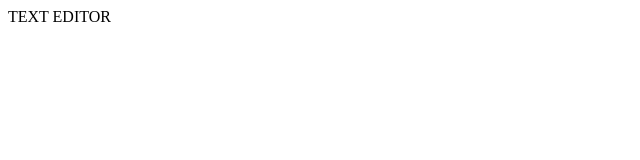
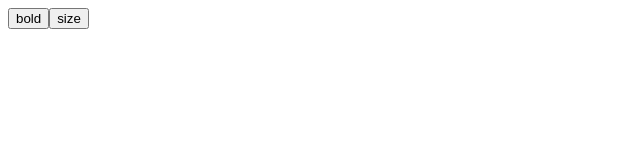
Before and after one commit to khrulenko/redentu_text_editor, a React (Create React App) app: page / in a window 1280 px wide. Shown: the top 160 px of the page, without its empty margins (0-640 px from the left). Built offline with nearby package versions, Linux system fonts and the light colour scheme.

Commit message:
created started TextEditor

```diff
--- a/src/App.js
+++ b/src/App.js
@@ -1,5 +1,8 @@
+import { useEffect, useState } from 'react';
+import TextEditor from './components/TextEditor';
+
 function App() {
-  return <div>TEXT EDITOR</div>;
+  return <TextEditor />;
 }
 
 export default App;
--- /dev/null
+++ b/src/components/TextEditor/index.jsx
@@ -0,0 +1,263 @@
+import { useEffect, useState } from 'react';
+
+const getNodeIndex = (childNodes, node) => [...childNodes].indexOf(node);
+
+const divideString = (str, indexes) => {
+  let result = [];
+  let prevIdx = 0;
+
+  for (let i = 0; i < indexes.length; i++) {
+    let slicedString = str.slice(prevIdx, indexes[i]);
+
+    if (slicedString.length > 0) {
+      result.push(slicedString);
+    }
+
+    prevIdx = indexes[i];
+  }
+
+  let lastString = str.slice(prevIdx);
+
+  if (lastString.length > 0) {
+    result.push(lastString);
+  }
+
+  return result;
+};
+
+const sortStyles = (styles) =>
+  `${styles}`
+    .split(';')
+    .map((str) => str.trim())
+    .sort()
+    .join(';');
+
+const removeDuplicatedStyles = (nodes) => {
+  let unitedNodes = [...nodes];
+  let wasChanged = false;
+
+  do {
+    wasChanged = false;
+    const newNodes = [];
+
+    for (let i = 0; i < unitedNodes.length; i++) {
+      const node = unitedNodes[i];
+      const nextNode = unitedNodes[i + 1];
+
+      const sortedNodeStyles = sortStyles(node.style.cssText);
+      const sortedNextNodeStyles = sortStyles(nextNode?.style?.cssText);
+
+      if (sortedNodeStyles === sortedNextNodeStyles) {
+        const newNode = node.cloneNode();
+        newNode.textContent = node.textContent + nextNode?.textContent;
+        newNodes.push(newNode);
+
+        i++;
+        wasChanged = true;
+      } else {
+        newNodes.push(node);
+      }
+    }
+
+    unitedNodes = newNodes;
+  } while (wasChanged);
+
+  return unitedNodes;
+};
+
+const getSelectedNodes = (nodes, startNode, endNode) => {
+  const selected = [];
+  let inRange = false;
+
+  nodes.forEach((node) => {
+    if (node === startNode) inRange = true;
+
+    if (inRange) selected.push(node);
+
+    if (node === endNode) inRange = false;
+  });
+
+  return selected;
+};
+
+const divideNode = (node, start, end) => {
+  const text = node.textContent;
+
+  const textParts = divideString(text, [start, end]);
+
+  return textParts.map((textPart) => {
+    const newEl = node.cloneNode();
+    newEl.textContent = textPart;
+
+    return newEl;
+  });
+};
+
+const setNodeStyle = (styleProp) => (node, value) =>
+  (node.style[styleProp] = value);
+
+const handleInput = (e) => {
+  const includesSpans = [...e.target.childNodes].some(
+    (node) => node.tagName === 'SPAN'
+  );
+
+  if (!includesSpans) {
+    const initialSpan = document.createElement('span');
+    initialSpan.textContent = e.target.textContent;
+
+    e.target.innerHTML = '';
+    e.target.append(initialSpan);
+
+    if (initialSpan.textContent.length) {
+      const selection = window.getSelection();
+      const range = document.createRange();
+      range.selectNode(initialSpan);
+      selection.extend(initialSpan, 1);
+      selection.collapseToEnd();
+    }
+  }
+
+  if (
+    e.target.childNodes.length === 1 &&
+    e.target.childNodes[0].textContent.length === 0
+  ) {
+    e.target.innerHTML = '';
+  }
+};
+
+const TextEditor = () => {
+  const [parentNode, parentNodeSet] = useState();
+  const [range, rangeSet] = useState();
+  const [selectedNodes, selectedNodesSet] = useState([]);
+  const [startNodeIndex, startNodeIndexSet] = useState();
+  const [endNodeIndex, endNodeIndexSet] = useState();
+
+  const startOffset = range?.startOffset;
+  const endOffset = range?.endOffset;
+
+  useEffect(() => {
+    parentNodeSet(document.getElementById('editor'));
+  }, []);
+
+  const handleMouseUp = (event) => {
+    const selectionObj = window.getSelection();
+    const range = selectionObj.getRangeAt(0);
+
+    const startContainer = range.startContainer;
+    const endContainer = range.endContainer;
+
+    const allSelectedNodes = getSelectedNodes(
+      parentNode.childNodes,
+      startContainer.parentNode,
+      endContainer.parentNode
+    );
+
+    const startIndx = getNodeIndex(
+      parentNode.childNodes,
+      startContainer.parentNode
+    );
+    const endIndx = getNodeIndex(
+      parentNode.childNodes,
+      endContainer.parentNode
+    );
+
+    rangeSet(range);
+    selectedNodesSet(allSelectedNodes);
+    startNodeIndexSet(startIndx);
+    endNodeIndexSet(endIndx);
+  };
+
+  const manageStyle =
+    (styleProp) => (chosenNodes, startOffset, endOffset, value) => {
+      const setNodeStyleProp = setNodeStyle(styleProp);
+
+      const dividedNodes = chosenNodes.map((el, i, arr) => {
+        const isFirst = i === 0;
+        const isLast = el === arr.at(-1);
+        const firstElementEndOffset =
+          arr.length > 1 ? el.textContent.length : endOffset;
+
+        if (isFirst) {
+          return divideNode(el, startOffset, firstElementEndOffset);
+        }
+
+        if (isLast) {
+          return divideNode(el, 0, endOffset);
+        }
+
+        return divideNode(el, 0, el.textContent.length);
+      });
+
+      const newNodes = dividedNodes.flat();
+
+      const shouldRemoveStyle = newNodes.every(
+        (node) => node.style[styleProp] === value
+      );
+
+      newNodes.forEach((node, i, arr) => {
+        const styleNode = () =>
+          setNodeStyleProp(node, shouldRemoveStyle ? '' : value);
+
+        const isSelectionInsideOneNode = chosenNodes.length === 1;
+        const shouldStyleFirstNode = startOffset === 0;
+
+        if (isSelectionInsideOneNode) {
+          const styledPartIndex = shouldStyleFirstNode ? 0 : 1;
+
+          if (i === styledPartIndex) {
+            styleNode();
+          }
+        }
+
+        if (chosenNodes.length > 1) {
+          const isFirst = i === 0;
+          const isLast = node === arr.at(-1);
+          const isMiddle = !isFirst && !isLast;
+          const shouldStyleLastNode =
+            endOffset === arr.at(-1).textContent.length;
+
+          const shouldStyleNode =
+            (isFirst && shouldStyleFirstNode) ||
+            (isLast && shouldStyleLastNode) ||
+            isMiddle;
+
+          if (shouldStyleNode) {
+            styleNode();
+          }
+        }
+      });
+
+      const united = removeDuplicatedStyles(newNodes);
+      parentNode.children[startNodeIndex].before(...united);
+      chosenNodes.forEach((el) => el.remove());
+    };
+
+  const processTextStyle = (styleProp) => (value) => {
+    const manageStyleProp = manageStyle(styleProp);
+
+    manageStyleProp(selectedNodes, startOffset, endOffset, value);
+
+    const removedRepeated = removeDuplicatedStyles(parentNode.childNodes);
+    parentNode.innerHTML = '';
+    parentNode.append(...removedRepeated);
+  };
+
+  const processFontWeight = processTextStyle('fontWeight');
+  const processFontSize = processTextStyle('fontSize');
+
+  return (
+    <>
+      <button onClick={() => processFontWeight('bold')}>bold</button>
+      <button onClick={() => processFontSize('24px')}>size</button>
+
+      <div
+        id="editor"
+        contentEditable
+        onMouseUp={handleMouseUp}
+        onInput={handleInput}
+      />
+    </>
+  );
+};
+
+export default TextEditor;
```
Also changed, not shown: 1 other file (tests, documents, lock files or other folders).
